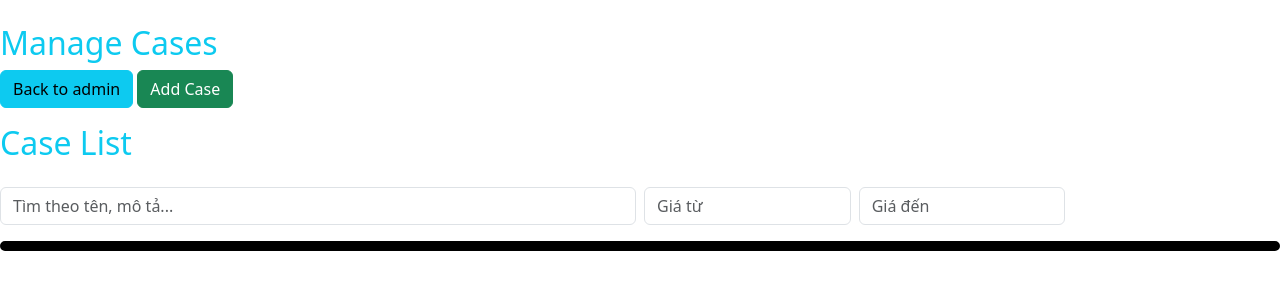
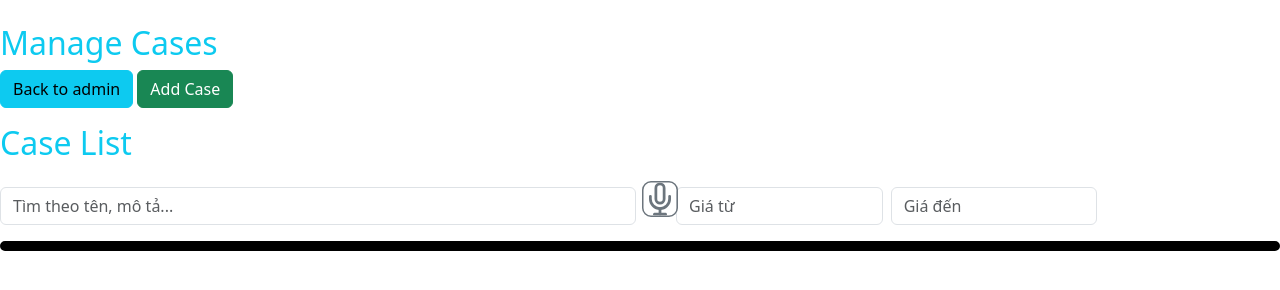
Before and after one commit to nlphr/spck, a website: page admin_case.html in a window 1280 px wide. Drawn offline with nearby package versions, Linux system fonts and the light colour scheme.

Commit message:
ádasdsad

```diff
--- a/admin_case.html
+++ b/admin_case.html
@@ -119,6 +119,12 @@
             placeholder="Tìm theo tên, mô tả..."
           />
         </div>
+        <button
+          id="voice-btn"
+          type="button"
+          class="btn btn-outline-secondary ms-2"
+          data-feather="mic"
+        ></button>
         <div class="col-md-2">
           <input
             id="case-min"
@@ -149,6 +155,10 @@
   <script src="./src/js/firebase-config.js"></script>
   <script src="./src/js/manage/manageCase.js"></script>
   <script src="./src/js/searchEngine.js"></script>
+  <script src="https://unpkg.com/feather-icons"></script>
+  <script>
+    feather.replace();
+  </script>
   <script>
     searchEngine.attach({
       input: "#case-search",
--- a/src/css/admin.css
+++ b/src/css/admin.css
@@ -2,3 +2,10 @@
   margin-bottom: 20px;
   border: 5px solid #000000;
 }
+
+#voice-btn {
+  width: 24px;
+  height: 24px;
+  padding: 0;
+  scale: 1.5;
+}
```
Also changed, not shown: src/js/voiceSearch.js (added).
